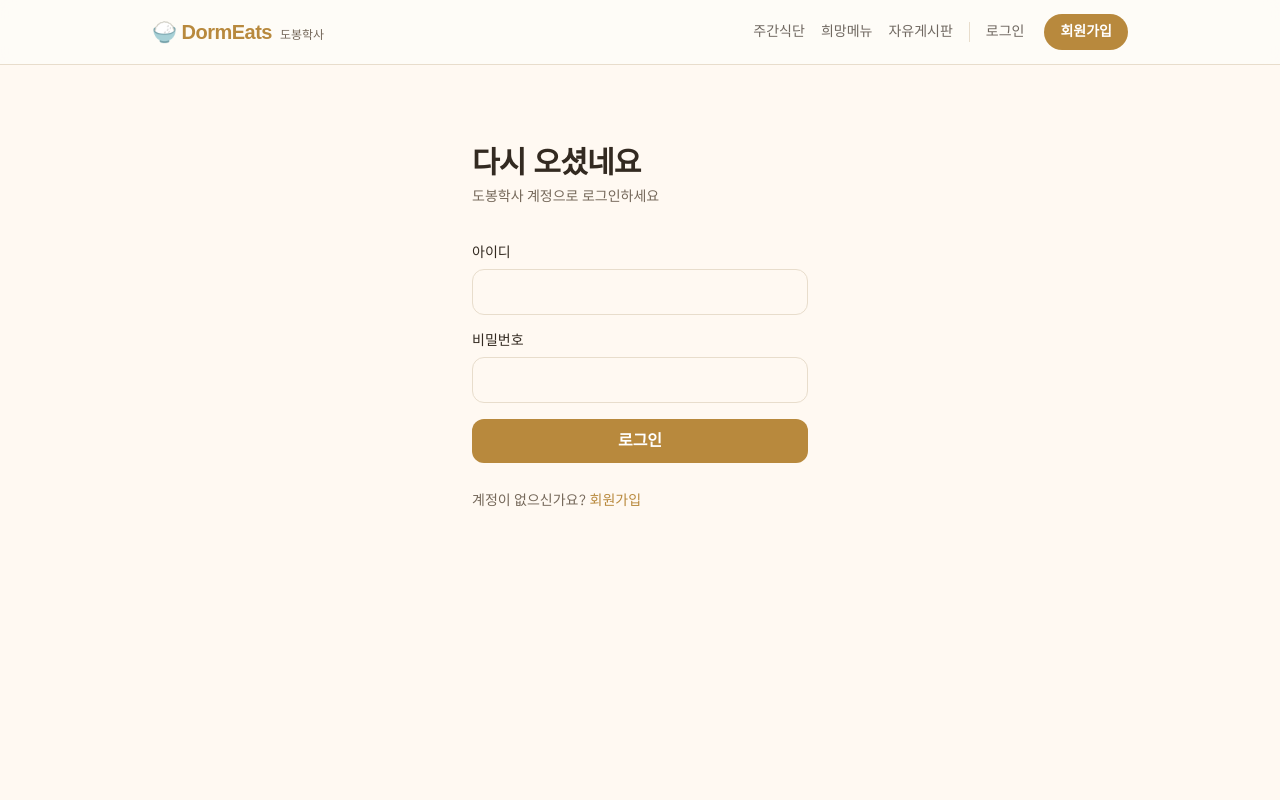
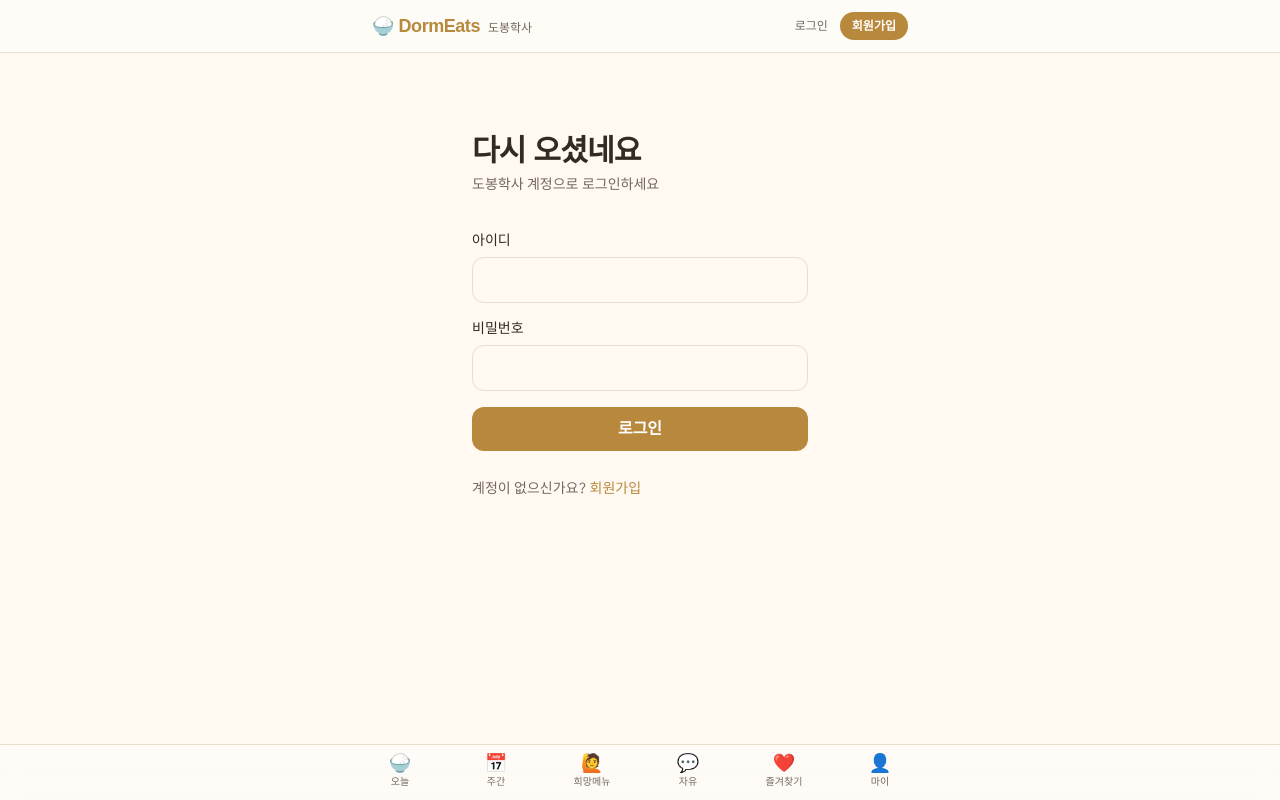
Before and after one commit to asakicode/dormeats, a Next.js app: page /login in a window 1280 px wide. Built offline with nearby package versions, Linux system fonts and the light colour scheme; no server answers; a web font is replaced by a local one.

Commit message:
Convert navigation to bottom tab bar, add favorites page, minimize header

```diff
--- /dev/null
+++ b/app/components/BottomTabBar.tsx
@@ -0,0 +1,40 @@
+'use client'
+
+import Link from 'next/link'
+import { usePathname } from 'next/navigation'
+
+const TABS = [
+  { href: '/', label: '오늘', icon: '🍚' },
+  { href: '/week', label: '주간', icon: '📅' },
+  { href: '/board', label: '희망메뉴', icon: '🙋' },
+  { href: '/free-board', label: '자유', icon: '💬' },
+  { href: '/favorites', label: '즐겨찾기', icon: '❤️' },
+  { href: '/mypage', label: '마이', icon: '👤' },
+]
+
+export default function BottomTabBar() {
+  const pathname = usePathname()
+
+  return (
+    <nav className="fixed bottom-0 inset-x-0 z-30 border-t border-border bg-surface/95 backdrop-blur supports-[backdrop-filter]:bg-surface/85">
+      <div className="max-w-xl mx-auto grid grid-cols-6">
+        {TABS.map((tab) => {
+          const isActive =
+            tab.href === '/' ? pathname === '/' : pathname.startsWith(tab.href)
+          return (
+            <Link
+              key={tab.href}
+              href={tab.href}
+              className={`flex flex-col items-center gap-0.5 py-2.5 text-[10px] font-medium transition-colors ${
+                isActive ? 'text-primary' : 'text-muted-foreground'
+              }`}
+            >
+              <span className="text-lg leading-none">{tab.icon}</span>
+              <span>{tab.label}</span>
+            </Link>
+          )
+        })}
+      </div>
+    </nav>
+  )
+}
--- a/app/components/Header.tsx
+++ b/app/components/Header.tsx
@@ -52,45 +52,19 @@ export default function Header() {
 
   return (
     <header className="sticky top-0 z-20 border-b border-border bg-surface/90 backdrop-blur supports-[backdrop-filter]:bg-surface/75">
-      <div className="max-w-5xl mx-auto px-5 sm:px-6 py-3.5 flex justify-between items-center gap-4">
+      <div className="max-w-xl mx-auto px-5 py-3 flex justify-between items-center gap-4">
         <Link href="/" className="flex items-baseline gap-2 shrink-0">
-          <span className="font-serif text-xl font-bold tracking-tight text-primary">
+          <span className="font-serif text-lg font-bold tracking-tight text-primary">
             🍚 DormEats
           </span>
-          <span className="hidden sm:inline text-xs text-muted-foreground">도봉학사</span>
+          <span className="text-xs text-muted-foreground">도봉학사</span>
         </Link>
-        <nav className="flex items-center gap-4 text-sm">
-          <Link
-            href="/week"
-            className="relative py-2 font-medium text-foreground/70 hover:text-foreground transition-colors after:absolute after:inset-x-0 after:-bottom-px after:h-0.5 after:origin-left after:scale-x-0 after:bg-primary after:transition-transform hover:after:scale-x-100"
-          >
-            주간식단
-          </Link>
-          <Link
-            href="/board"
-            className="relative py-2 font-medium text-foreground/70 hover:text-foreground transition-colors after:absolute after:inset-x-0 after:-bottom-px after:h-0.5 after:origin-left after:scale-x-0 after:bg-primary after:transition-transform hover:after:scale-x-100"
-          >
-            희망메뉴
-          </Link>
-          <Link
-            href="/free-board"
-            className="relative py-2 font-medium text-foreground/70 hover:text-foreground transition-colors after:absolute after:inset-x-0 after:-bottom-px after:h-0.5 after:origin-left after:scale-x-0 after:bg-primary after:transition-transform hover:after:scale-x-100"
-          >
-            자유게시판
-          </Link>
 
-          <span className="w-px h-5 bg-border" aria-hidden />
-
+        <div className="flex items-center gap-3">
           {loading ? null : nickname ? (
             <>
               <NotificationBell />
-              <Link
-                href="/mypage"
-                className="relative py-2 font-medium text-foreground/70 hover:text-foreground transition-colors after:absolute after:inset-x-0 after:-bottom-px after:h-0.5 after:origin-left after:scale-x-0 after:bg-primary after:transition-transform hover:after:scale-x-100"
-              >
-                마이페이지
-              </Link>
-              <span className="px-3 py-1.5 rounded-full bg-accent-soft border border-accent-soft-border text-primary-hover text-xs font-semibold">
+              <span className="hidden sm:inline text-xs text-muted-foreground">
                 {nickname}님
               </span>
               <button
@@ -104,19 +78,19 @@ export default function Header() {
             <>
               <Link
                 href="/login"
-                className="relative py-2 font-medium text-foreground/70 hover:text-foreground transition-colors after:absolute after:inset-x-0 after:-bottom-px after:h-0.5 after:origin-left after:scale-x-0 after:bg-primary after:transition-transform hover:after:scale-x-100"
+                className="text-xs font-medium text-foreground/70 hover:text-foreground transition-colors"
               >
                 로그인
               </Link>
               <Link
                 href="/signup"
-                className="ml-1 px-4 py-2 rounded-full font-semibold bg-primary text-primary-foreground hover:bg-primary-hover transition-colors"
+                className="px-3 py-1.5 rounded-full font-semibold bg-primary text-primary-foreground text-xs hover:bg-primary-hover transition-colors"
               >
                 회원가입
               </Link>
             </>
           )}
-        </nav>
+        </div>
       </div>
     </header>
   )
--- /dev/null
+++ b/app/favorites/page.tsx
@@ -0,0 +1,66 @@
+'use client'
+
+import { useEffect, useState } from 'react'
+import { useRouter } from 'next/navigation'
+import { supabase } from '@/lib/supabase'
+
+type Favorite = {
+  id: string
+  menu_items: { id: string; name: string } | null
+}
+
+export default function FavoritesPage() {
+  const router = useRouter()
+  const [favorites, setFavorites] = useState<Favorite[]>([])
+  const [loading, setLoading] = useState(true)
+
+  useEffect(() => {
+    const load = async () => {
+      const {
+        data: { user },
+      } = await supabase.auth.getUser()
+
+      if (!user) {
+        router.push('/login')
+        return
+      }
+
+      const { data } = await supabase
+        .from('favorites')
+        .select('id, menu_items ( id, name )')
+        .eq('user_id', user.id)
+
+      setFavorites((data as unknown as Favorite[]) ?? [])
+      setLoading(false)
+    }
+    load()
+  }, [router])
+
+  if (loading) {
+    return <div className="max-w-xl mx-auto px-6 py-16 text-muted-foreground">불러오는 중...</div>
+  }
+
+  return (
+    <div className="max-w-xl mx-auto px-6 py-10">
+      <h1 className="font-serif text-3xl font-bold tracking-tight mb-1">즐겨찾기 메뉴</h1>
+      <p className="text-sm text-muted-foreground mb-7">{favorites.length}개 등록됨</p>
+
+      {favorites.length === 0 ? (
+        <p className="rounded-2xl border border-dashed border-border-strong bg-surface px-5 py-8 text-center text-muted-foreground">
+          아직 즐겨찾기한 메뉴가 없습니다. 오늘의 식단에서 하트를 눌러보세요.
+        </p>
+      ) : (
+        <ul className="flex flex-wrap gap-2">
+          {favorites.map((f) => (
+            <li
+              key={f.id}
+              className="border rounded-full px-3.5 py-1.5 text-sm bg-danger/10 border-danger/20 text-danger font-medium"
+            >
+              ❤️ {f.menu_items?.name}
+            </li>
+          ))}
+        </ul>
+      )}
+    </div>
+  )
+}
--- a/app/free-board/page.tsx
+++ b/app/free-board/page.tsx
@@ -1,12 +1,6 @@
 import { supabase } from '@/lib/supabase'
 import Link from 'next/link'
-
-const CATEGORY_LABEL: Record<string, string> = {
-  restaurant: '식당',
-  life: '생활',
-  delivery: '택배',
-  question: '질문',
-}
+import { CATEGORY_STYLE, getCategoryLabel, type Category } from '@/lib/categories'
 
 export default async function FreeBoardPage({
   searchParams,
@@ -69,19 +63,23 @@ export default async function FreeBoardPage({
         >
           전체
         </Link>
-        {Object.entries(CATEGORY_LABEL).map(([key, label]) => (
+        {(Object.keys(CATEGORY_STYLE) as Category[]).map((key) => {
+          const style = CATEGORY_STYLE[key]
+          const isActive = category === key
+          return (
             <Link
               key={key}
               href={`/free-board?category=${key}`}
               className={`px-3.5 py-1.5 rounded-full border font-medium transition-colors ${
-              category === key
-                ? 'bg-primary border-primary text-primary-foreground'
-                : 'border-border text-muted-foreground hover:border-border-strong hover:text-foreground'
+                isActive
+                  ? `${style.activeBg} border-transparent text-white`
+                  : `${style.bg} ${style.text} border-transparent hover:opacity-80`
               }`}
             >
-            {label}
+              {style.label}
             </Link>
-        ))}
+          )
+        })}
       </div>
 
       {posts?.length === 0 && (
@@ -91,7 +89,12 @@ export default async function FreeBoardPage({
       )}
 
       <ul className="grid gap-3 sm:grid-cols-2">
-        {posts?.map((post) => (
+        {posts?.map((post) => {
+          const style =
+            post.category && post.category in CATEGORY_STYLE
+              ? CATEGORY_STYLE[post.category as Category]
+              : null
+          return (
             <li key={post.id}>
               <Link
                 href={`/free-board/${post.id}`}
@@ -99,8 +102,12 @@ export default async function FreeBoardPage({
               >
                 <div className="flex justify-between items-start gap-3">
                   <div>
-                  <span className="text-xs font-medium text-primary-hover mr-2">
-                    [{CATEGORY_LABEL[post.category ?? ''] ?? '기타'}]
+                    <span
+                      className={`inline-block text-xs font-medium px-2 py-0.5 rounded-full mr-2 ${
+                        style ? `${style.bg} ${style.text}` : 'bg-accent-soft text-primary-hover'
+                      }`}
+                    >
+                      {getCategoryLabel(post.category)}
                     </span>
                     <span className="font-semibold text-foreground">{post.title}</span>
                   </div>
@@ -115,7 +122,8 @@ export default async function FreeBoardPage({
                 </p>
               </Link>
             </li>
-        ))}
+          )
+        })}
       </ul>
     </div>
   )
--- a/app/layout.tsx
+++ b/app/layout.tsx
@@ -2,6 +2,7 @@ import type { Metadata } from "next";
 import { Gothic_A1, Gowun_Batang } from "next/font/google";
 import "./globals.css";
 import Header from "./components/Header";
+import BottomTabBar from "./components/BottomTabBar";
 
 const gothicA1 = Gothic_A1({
   variable: "--font-body",
@@ -31,7 +32,8 @@ export default function RootLayout({
     >
       <body className="min-h-full flex flex-col bg-background text-foreground">
         <Header />
-        <main className="flex-1">{children}</main>
+        <main className="flex-1 pb-20">{children}</main>
+        <BottomTabBar />
       </body>
     </html>
   );
--- /dev/null
+++ b/lib/categories.ts
@@ -0,0 +1,42 @@
+export type Category = 'restaurant' | 'life' | 'delivery' | 'question'
+
+type CategoryStyleValue = {
+  label: string
+  bg: string
+  text: string
+  activeBg: string
+}
+
+export const CATEGORY_STYLE: Record<Category, CategoryStyleValue> = {
+  restaurant: {
+    label: '식당',
+    bg: 'bg-[#FBE4E4]',
+    text: 'text-[#B5473F]',
+    activeBg: 'bg-[#B5473F]',
+  },
+  life: {
+    label: '생활',
+    bg: 'bg-[#FFF1DC]',
+    text: 'text-[#B5751F]',
+    activeBg: 'bg-[#B5751F]',
+  },
+  delivery: {
+    label: '택배',
+    bg: 'bg-[#E3EDF3]',
+    text: 'text-[#3F6280]',
+    activeBg: 'bg-[#3F6280]',
+  },
+  question: {
+    label: '질문',
+    bg: 'bg-[#EEF2E4]',
+    text: 'text-[#5C6B3A]',
+    activeBg: 'bg-[#5C6B3A]',
+  },
+}
+
+export function getCategoryLabel(category: string | null): string {
+  if (category && category in CATEGORY_STYLE) {
+    return CATEGORY_STYLE[category as Category].label
+  }
+  return '기타'
+}
```
Lines whose indentation alone changed are shown as unchanged.
